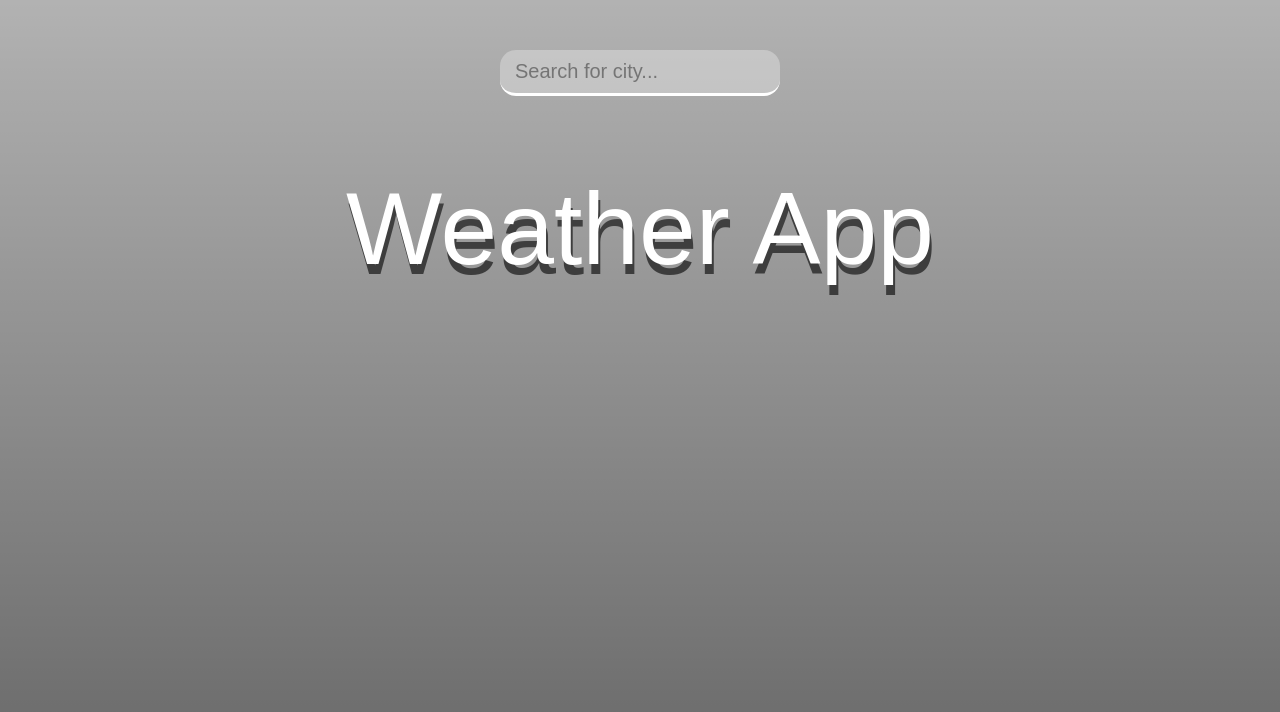
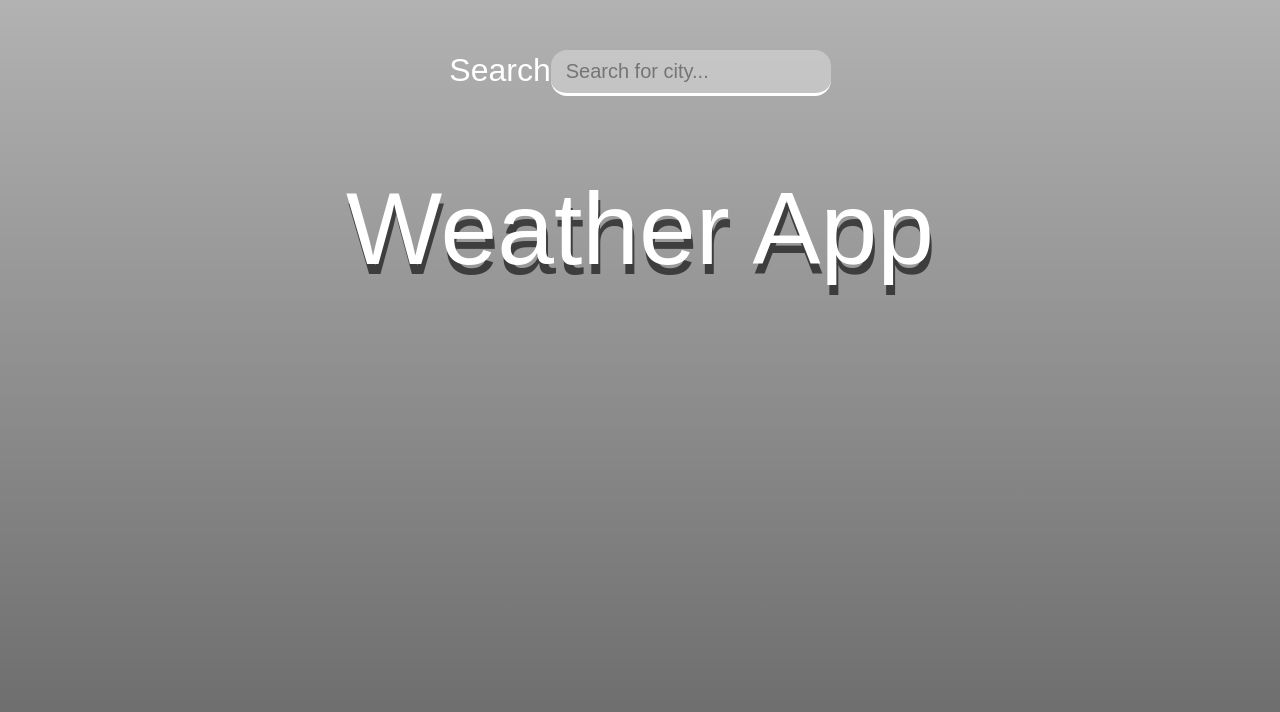
Before and after one commit to smi13s/Weather-app, a plain HTML site: page index.html in a window 1280 px wide. Drawn offline with Linux system fonts and the light colour scheme.

Commit message:
Update index.html

```diff
--- a/index.html
+++ b/index.html
@@ -15,6 +15,7 @@
 
         <div class="app-wrap">
             <header>
+                <h1 class="typehere">Search</h1>
                 <input type="text" autocomplete="off" class="search-box"
                 placeholder="Search for city..." />
             </header>
```
